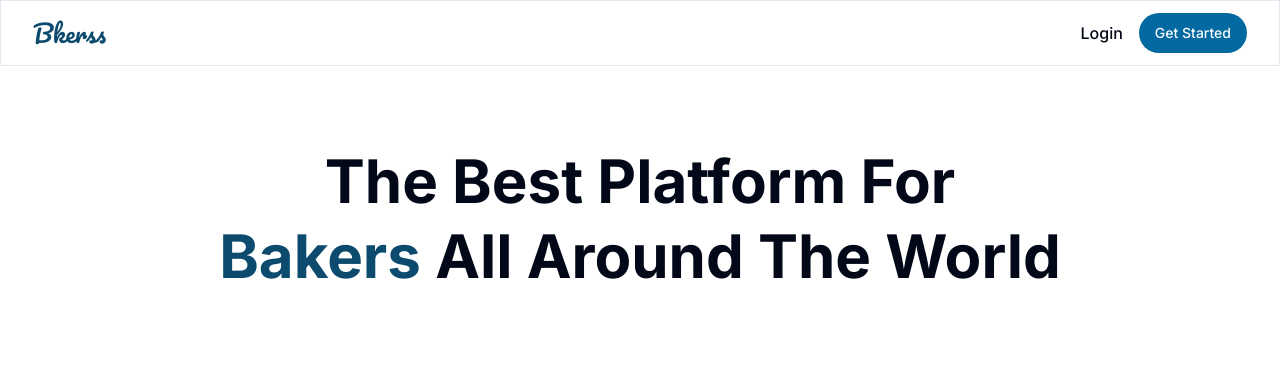
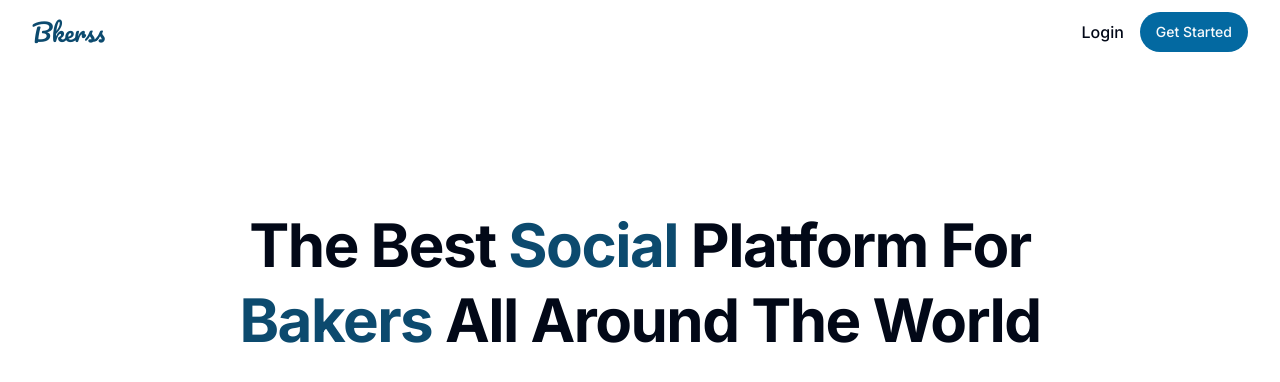
Before and after one commit to victoroab/bkerss, a Next.js app: page / in a window 1280 px wide. Shown: the top 382 px of the page. Built offline with nearby package versions, Linux system fonts and the light colour scheme.

Commit message:
ui(landing page): made header border show on scroll

```diff
--- a/src/app/page.tsx
+++ b/src/app/page.tsx
@@ -5,15 +5,13 @@ export default function Home() {
     <div className="w-full">
       <Header />
       <main className="border-flex min-h-screen flex-col items-center pt-36">
-        <div className="h-[90rem] container flex flex-col items-center">
-          <span className="text-6xl font-bold text-balance md:max-w-4xl text-center leading-tight">
-            The Best Platform For <span className="text-sky-900">Bakers</span>{' '}
-            All Around The World
+        <div className="container h-[90rem] flex flex-col items-center">
+          <span className="text-6xl font-bold text-balance md:max-w-4xl text-center leading-tight tracking-tight">
+            The Best <span className="text-sky-900">Social</span> Platform For{' '}
+            <span className="text-sky-900">Bakers</span> All Around The World
           </span>
         </div>
       </main>
     </div>
-    // <div className="border">
-    // </div>
   )
 }
--- a/src/components/headers.tsx
+++ b/src/components/headers.tsx
@@ -1,15 +1,35 @@
+'use client'
+
 import { Button } from './ui/button'
 import { Pacifico } from 'next/font/google'
 import { cn } from '@/lib/utils'
+import { useState } from 'react'
 
 const pacifico = Pacifico({
   weight: '400',
   subsets: ['latin'],
 })
 
+const LOWER = 20
+const UPPER = 784
+
 export function Header() {
+  const [isScroll, setIsScroll] = useState<0 | 1>(0)
+  window.addEventListener('scroll', () => {
+    if (window.scrollY < LOWER) {
+      setIsScroll(0)
+    }
+    if (window.scrollY > LOWER && window.scrollY < UPPER) {
+      setIsScroll(1)
+    }
+  })
+
   return (
-    <header className="w-full z-20 fixed border flex items-center backdrop-blur-md">
+    <header
+      className={`w-full inset-x-0 transition-all duration-150 sticky top-0 z-20 flex items-center backdrop-blur-md ${
+        isScroll > 0 && 'border-b'
+      }`}
+    >
       <nav className="container flex items-center justify-between py-3">
         <span
           className={cn(pacifico.className, 'text-2xl font-bold text-sky-900')}
```
